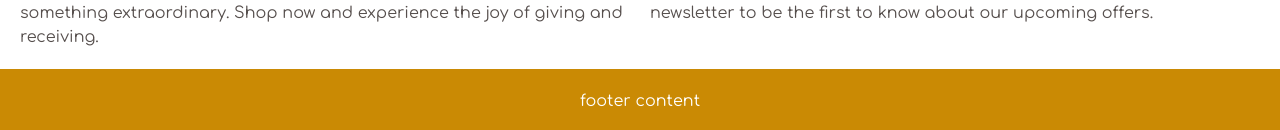
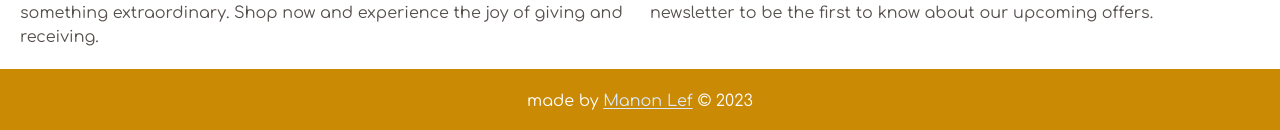
Before and after one commit to ManonLef/tdd-e-commerce, a React (Vite) app: page / in a window 1280 px wide. Shown: the part 1219-1349 px from the top of the page. Built offline with nearby package versions, Linux system fonts and the light colour scheme; no server answers.

Commit message:
update footer and test

```diff
--- a/src/components/Footer.jsx
+++ b/src/components/Footer.jsx
@@ -1,6 +1,8 @@
 const Footer = () => {
   return (
-    <div className="flex flex-wrap justify-center p-5 h-16  bg-yellow-600 text-white">footer content</div>
+    <div className="flex justify-around p-5 h-16 bg-yellow-600 text-white">
+      <div>made by <a href="https://github.com/ManonLef" target={"_blank"} rel="noopener noreferrer" className="text-blue-100 underline underline-offset-2">Manon Lef</a> © 2023</div>
+    </div>
   )
 }
 
```
Also changed, not shown: 1 other file (tests, documents, lock files or other folders).
